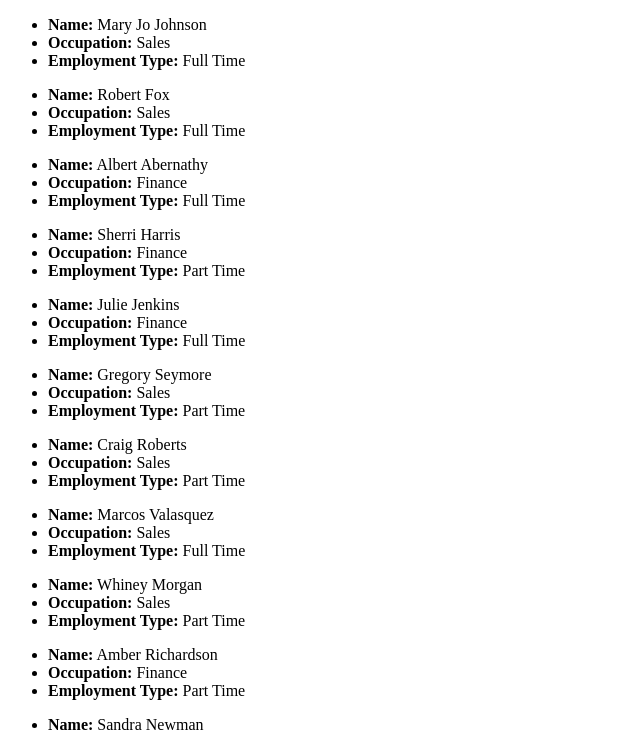
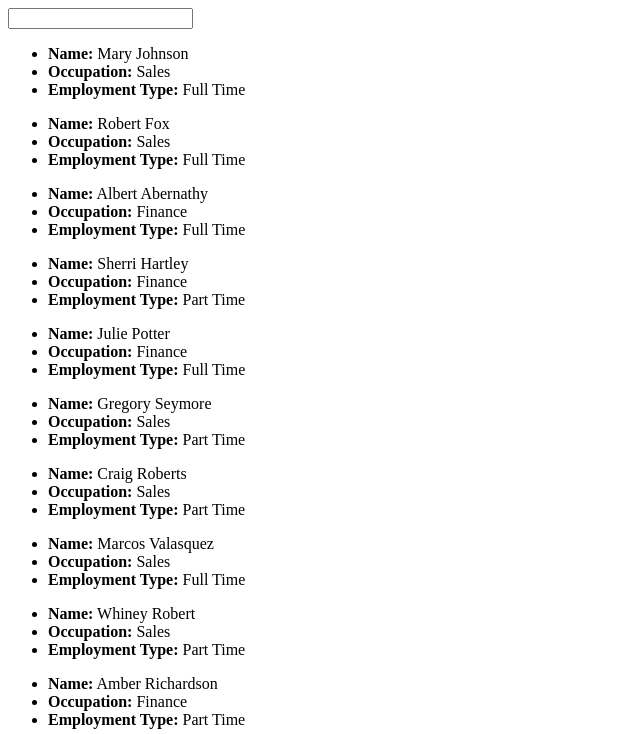
Before and after one commit to ald2424/employee-directory, a React (Create React App) app in the folder employee-directory/: page / in a window 1280 px wide. Shown: the top 734 px of the page, without its empty margins (0-640 px from the left). Built offline with nearby package versions, Linux system fonts and the light colour scheme.

Commit message:
added search bar. No function yet

```diff
--- a/employee-directory/src/App.js
+++ b/employee-directory/src/App.js
@@ -1,24 +1,28 @@
 import React, { Component } from "react";
 import EmpInfo from "./components/EmployeeInfo";
 import Wrapper from "./components/Wrapper";
+import SearchBar from "./components/SearchBar";
 import employees from "./employees.json";
 
 class App extends Component {
 
   state = {
-    employees
+    employees,
+    input:''
   };
 
+
   render() {
+
     return (
       <div>
+    <SearchBar employees={this.state.input}/>
     <Wrapper>
         {this.state.employees.map(employee => (
          <EmpInfo
             id={employee.id}
             key={employee.id}
-            firstName={employee.firstName}
-            lastName= {employee.lastName}
+            name={employee.name}
             department={employee.department}
             empType={employee.empType}
           />
--- a/employee-directory/src/components/EmployeeInfo/index.js
+++ b/employee-directory/src/components/EmployeeInfo/index.js
@@ -7,7 +7,7 @@ function EmpInfo(props) {
       <div>
         <ul>
           <li>
-            <strong>Name:</strong> {props.firstName} {" "} {props.lastName}
+            <strong>Name:</strong> {props.name}
           </li>
           <li>
             <strong>Occupation:</strong> {props.department}
--- /dev/null
+++ b/employee-directory/src/components/SearchBar/index.js
@@ -0,0 +1,15 @@
+import React from "react";
+
+function searchBar(props){
+
+    return(
+        <div>
+            <input type="text"
+                // value=
+                // onChange=
+                />
+        </div>
+    )
+
+}
+export default searchBar;
--- a/employee-directory/src/employees.json
+++ b/employee-directory/src/employees.json
@@ -1,141 +1,121 @@
 [
     {
       "id": 1,
-      "firstName": "Mary Jo",
-      "lastName": "Johnson",
+      "name": "Mary Johnson",
       "department": "Sales",
       "empType": "Full Time"
     },
     {
         "id": 2,
-        "firstName": "Robert",
-        "lastName": "Fox",
+        "name": "Robert Fox",
         "department": "Sales",
         "empType": "Full Time"
       },
       {
         "id": 3,
-        "firstName": "Albert",
-        "lastName": "Abernathy",
+        "name": "Albert Abernathy",
         "department": "Finance",
         "empType": "Full Time"
       },
       {
         "id": 4,
-        "firstName": "Sherri",
-        "lastName": "Harris",
+        "name": "Sherri Hartley",
         "department": "Finance",
         "empType": "Part Time"
       },
       {
         "id": 5,
-        "firstName": "Julie",
-        "lastName": "Jenkins",
+        "name": "Julie Potter",
         "department": "Finance",
         "empType": "Full Time"
       },
       {
         "id": 6,
-        "firstName": "Gregory",
-        "lastName": "Seymore",
+        "name": "Gregory Seymore",
         "department": "Sales",
         "empType": "Part Time"
       },
       {
         "id": 7,
-        "firstName": "Craig",
-        "lastName": "Roberts",
+        "name": "Craig Roberts",
         "department": "Sales",
         "empType": "Part Time"
       },
       {
         "id": 8,
-        "firstName": "Marcos",
-        "lastName": "Valasquez",
+        "name": "Marcos Valasquez",
         "department": "Sales",
         "empType": "Full Time"
       },
       {
         "id": 9,
-        "firstName": "Whiney",
-        "lastName": "Morgan",
+        "name": "Whiney Robert",
         "department": "Sales",
         "empType": "Part Time"
       },
       {
         "id": 10,
-        "firstName": "Amber",
-        "lastName": "Richardson",
+        "name": "Amber Richardson",
         "department": "Finance",
         "empType": "Part Time"
       },
       {
         "id": 11,
-        "firstName": "Sandra",
-        "lastName": "Newman",
+        "name": "Sandra Newman",
         "department": "Marketing",
         "empType": "Full Time"
       },
       {
         "id": 12,
-        "firstName": "Douglas",
-        "lastName": "Jones",
+        "name": "Douglas Jones",
         "department": "Marketing",
         "empType": "Part Time"
       },
       {
         "id": 13,
-        "firstName": "Cameron",
-        "lastName": "Olsen",
+        "name": "Cameron Olson",
         "department": "Sales",
         "empType": "Part Time"
       },
       {
         "id": 14,
-        "firstName": "Jane",
-        "lastName": "Watson",
+        "name": "Jane Wattson",
         "department": "Finance",
         "empType": "Full Time"
       },
       {
         "id": 15,
-        "firstName": "Howard",
-        "lastName": "Schrute",
+        "name": "Howard Schrute",
         "department": "Sales",
         "empType": "Full Time"
       },
       {
         "id": 16,
-        "firstName": "Karen",
-        "lastName": "Brown",
+        "name": "Karen Brown",
         "department": "Marketing",
         "empType": "Full Time"
       },
       {
         "id": 17,
-        "firstName": "Justin",
-        "lastName": "Hatzel",
+        "name": "Justin Hatzel",
         "department": "Sales",
         "empType": "Part Time"
       },
       {
         "id": 18,
-        "firstName": "Victor",
-        "lastName": "Brown",
+        "name": "Victor Brown",
         "department": "Sales",
         "empType": "Full Time"
       },
       {
         "id": 19,
-        "firstName": "Luanne",
-        "lastName": "Fox",
+        "name": "Luanne Fox",
         "department": "Sales",
         "empType": "Full Time"
       },
       {
         "id": 20,
-        "firstName": "Danise",
-        "lastName": "Newman",
+        "name": "Danise Newman",
         "department": "Sales",
         "empType": "Full Time"
       }
```
